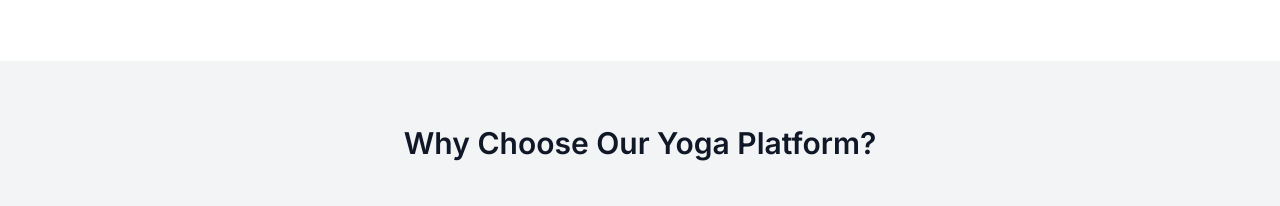
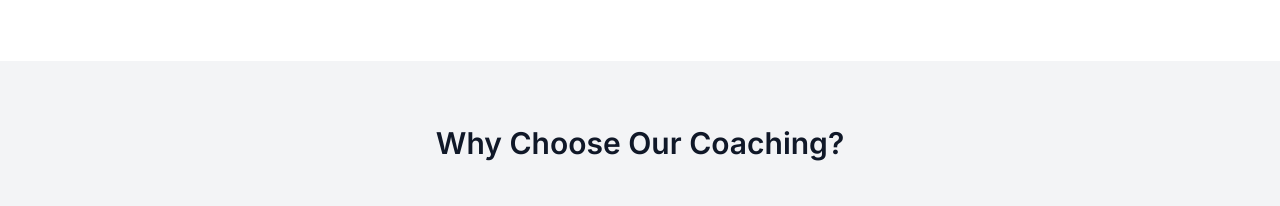
Before and after one commit to ashish21222/yoga-anatomy, a plain HTML site: page index.html in a window 1280 px wide. Shown: the part 1301-1507 px from the top of the page. Drawn offline with nearby package versions, Linux system fonts and the light colour scheme.

Commit message:
yoga -> coaching

```diff
--- a/index.html
+++ b/index.html
@@ -130,7 +130,7 @@
     <section class="bg-gray-100 py-16">
         <div class="mx-auto max-w-screen-xl px-4 sm:px-6 lg:px-8">
             <h2 class="text-2xl font-semibold text-center text-gray-900 sm:text-3xl">
-                Why Choose Our Yoga Platform?
+                Why Choose Our Coaching?
             </h2>
 
             <!-- Top Row (Two Features) -->
```
